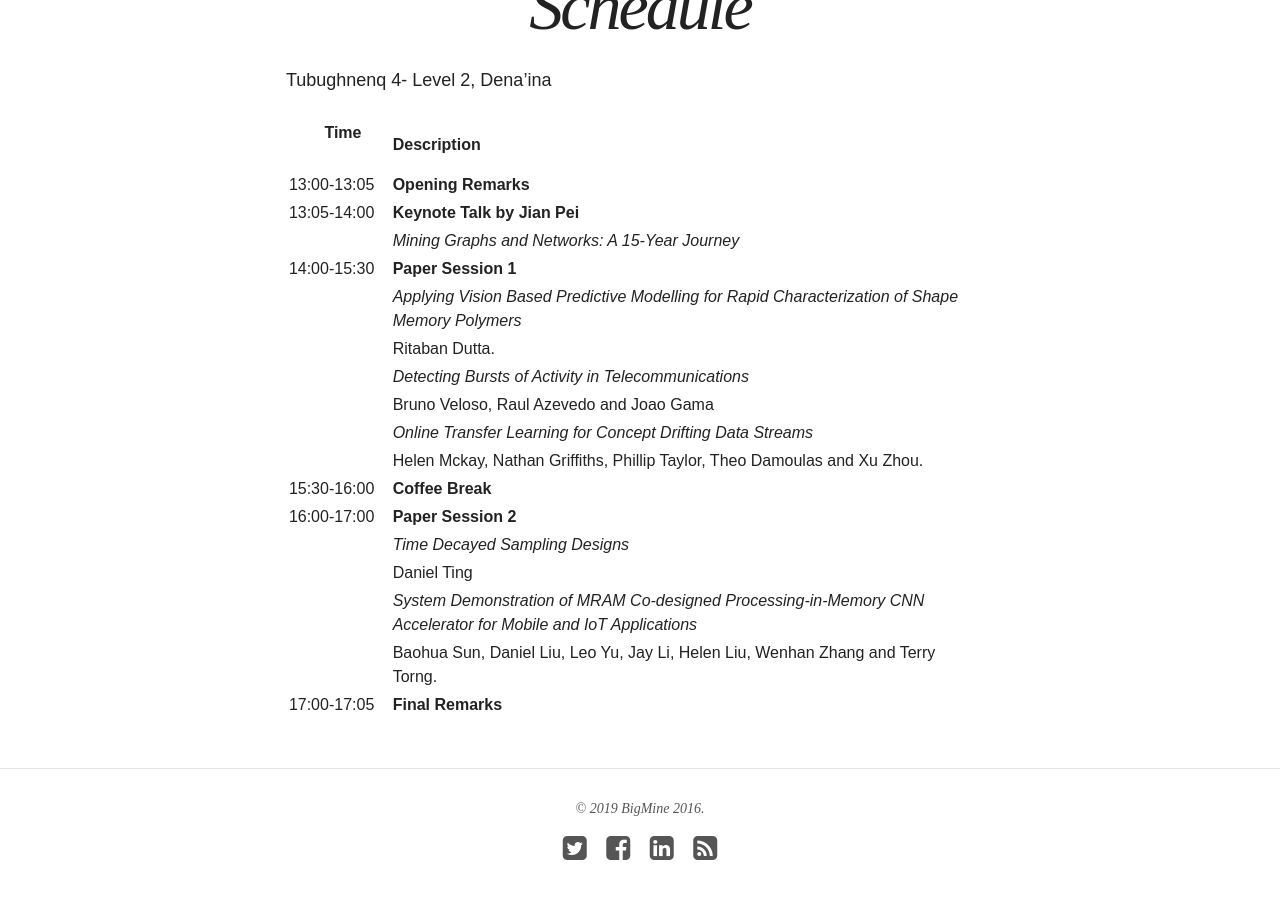
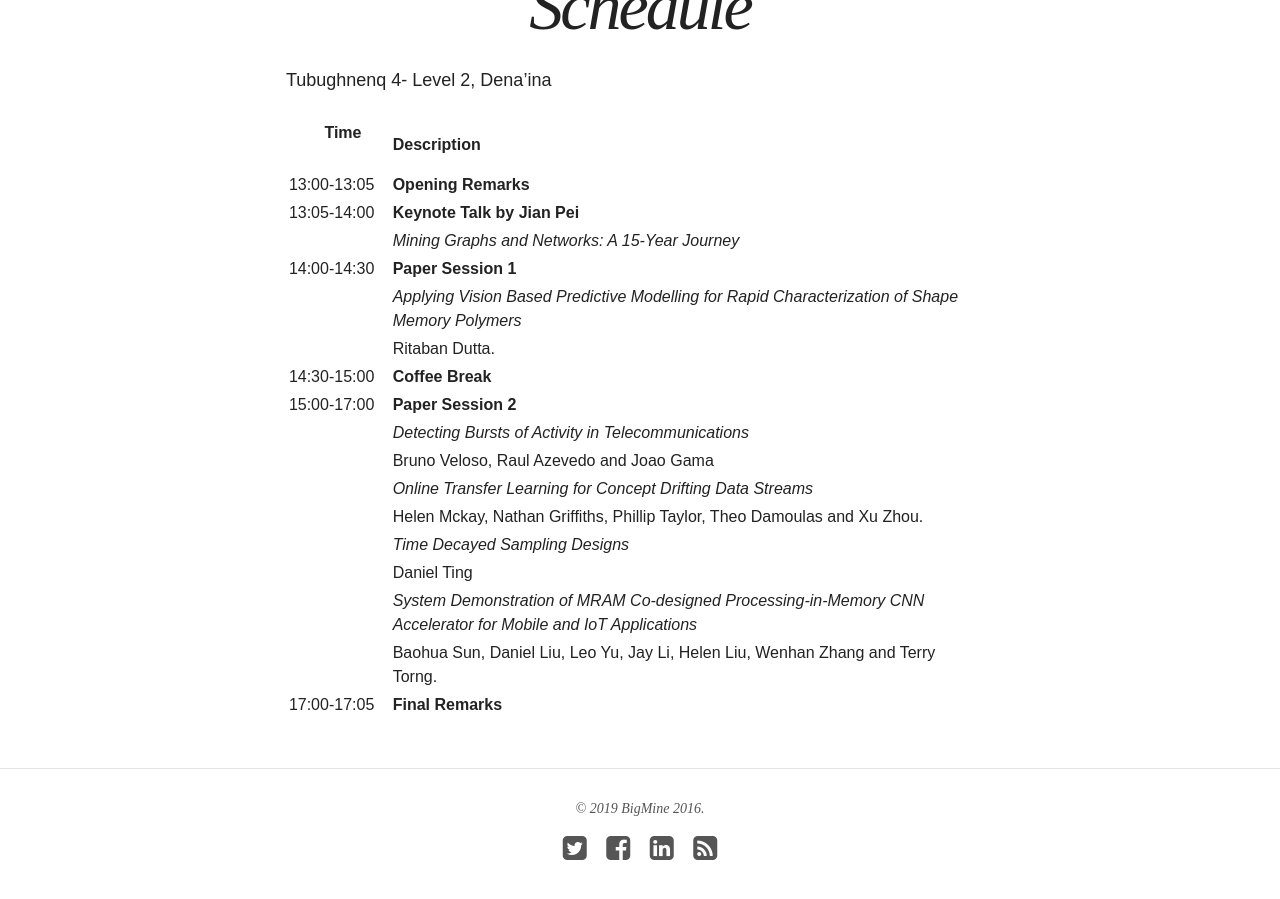
Before and after one commit to bigmine/bigmine19, a Jekyll site: the page built from schedule.md, in a window 1280 px wide and 900 px high, scrolled down 1079 px. Built offline with Jekyll 4.4.1, drawn with Linux system fonts in a browser that asks for light colours; nearby versions of some CDN libraries.

Commit message:
Update schedule.md

```diff
--- a/schedule.md
+++ b/schedule.md
@@ -13,15 +13,15 @@ Tubughnenq 4- Level 2, Dena’ina
 | 13:00-13:05 | **Opening Remarks** |
 | 13:05-14:00 | **Keynote Talk by Jian Pei**  |
 |               |*Mining Graphs and Networks: A 15-Year Journey*|
-| 14:00-15:30  | **Paper Session 1** |
+| 14:00-14:30  | **Paper Session 1** |
 |               | *Applying Vision Based Predictive Modelling for Rapid Characterization of Shape Memory Polymers* |
 |               |   Ritaban Dutta. |
+| 14:30-15:00 | **Coffee Break** |
+| 15:00-17:00 | **Paper Session 2** |
 |               | *Detecting Bursts of Activity in Telecommunications*|
 |               |  Bruno Veloso, Raul Azevedo and Joao Gama |
 |               | *Online Transfer Learning for Concept Drifting Data Streams*|
 |               |   Helen Mckay, Nathan Griffiths, Phillip Taylor, Theo Damoulas and Xu Zhou. |
-| 15:30-16:00 | **Coffee Break** |
-| 16:00-17:00 | **Paper Session 2** |
 |               | *Time Decayed Sampling Designs*|
 |               |   Daniel Ting |
 |               | *System Demonstration of MRAM Co-designed Processing-in-Memory CNN Accelerator for Mobile and IoT Applications*|
```
